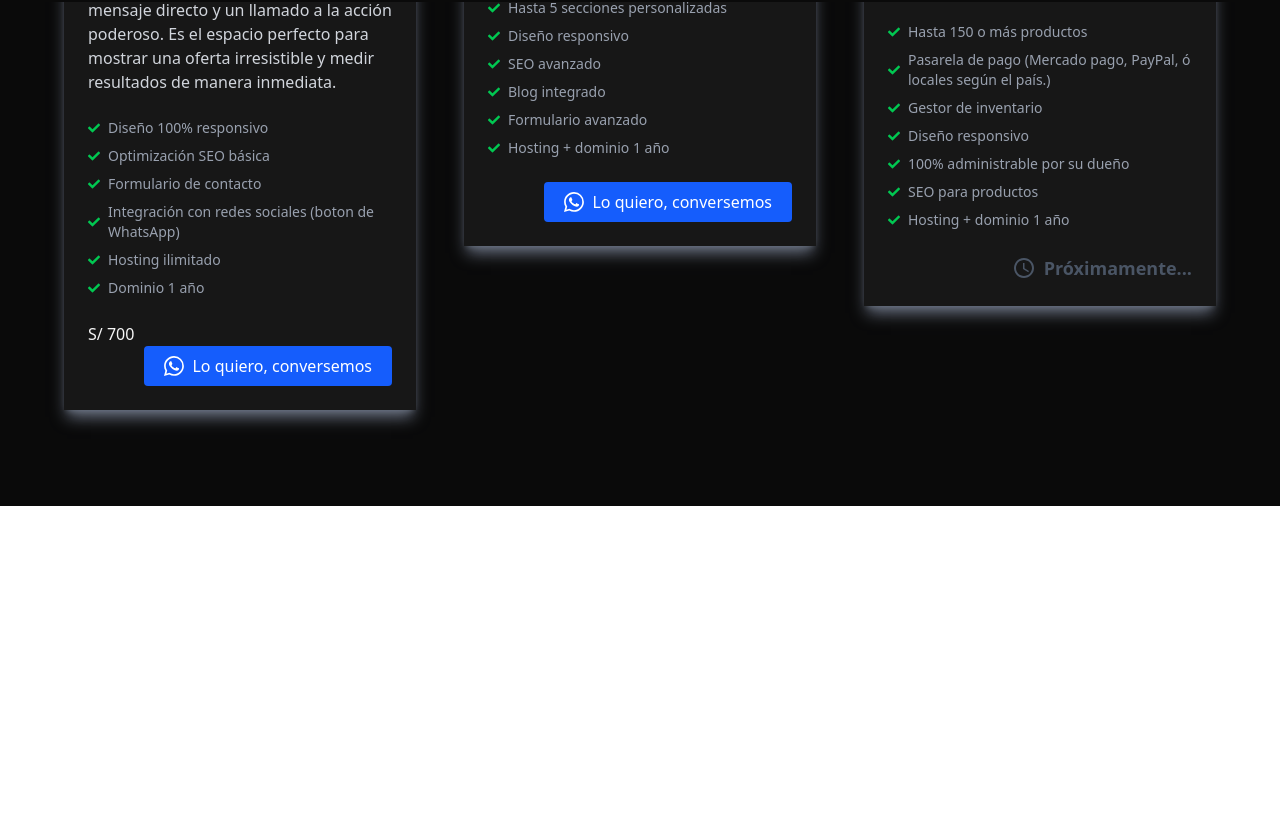
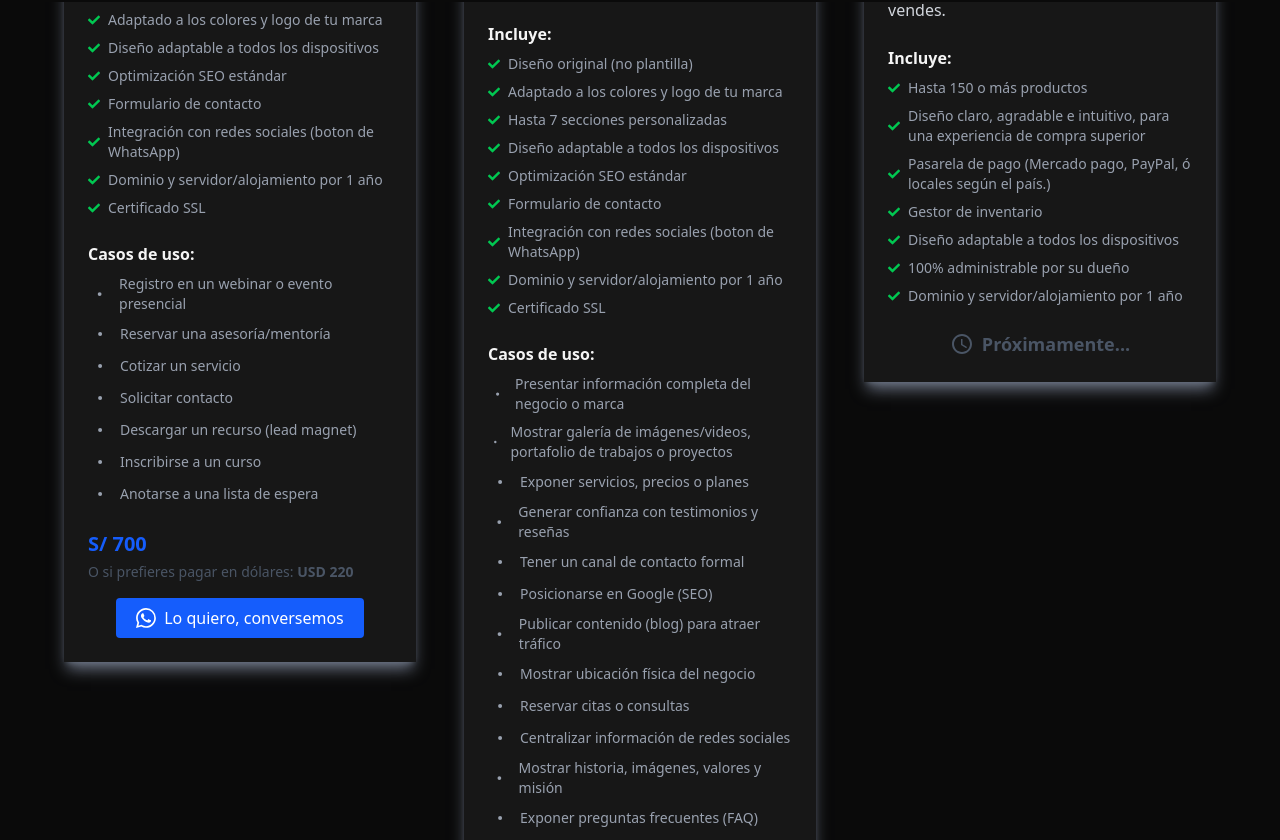
Before and after one commit to Abrahanpiloto/new-portfolio, a React (Vite) app: page /servicios in a window 1280 px wide. Shown: the part 798-1638 px from the top of the page. Before the commit the page ends 1304 px from the top, so only its background shows below. Built offline with nearby package versions, Linux system fonts and the light colour scheme.

Commit message:
arreglo de card price

```diff
--- a/src/components/CardPrice.jsx
+++ b/src/components/CardPrice.jsx
@@ -2,6 +2,7 @@ import React from "react";
 import { FaExternalLinkAlt, FaCheck } from "react-icons/fa";
 import { MdConstruction, MdAccessTime } from "react-icons/md";
 import { BsWhatsapp } from "react-icons/bs";
+import { LuDot } from "react-icons/lu";
 
 const CardPrice = ({
   image,
@@ -10,8 +11,10 @@ const CardPrice = ({
   link,
   ad,
   included = [],
+  useCases = [],
   label,
   price,
+  priceUsd,
 }) => {
   return (
     <div className="bg-white dark:bg-neutral-900 shadow-lg dark:shadow-gray-500 flex flex-col transition-transform hover:scale-[1.02] max-w-md w-full relative">
@@ -41,6 +44,8 @@ const CardPrice = ({
 
           {/* Listado de características */}
           {included.length > 0 && (
+            <>
+              <p className="font-bold mb-2">Incluye:</p>
               <ul className="space-y-2 mb-6">
                 {included.map((item, index) => (
                   <li
@@ -52,9 +57,38 @@ const CardPrice = ({
                   </li>
                 ))}
               </ul>
+            </>
           )}
-          {/* -----Precio ------ */}
-          {price.length > 0 && <p>S/ {price}</p>}
+
+          {/* -------Casos de uso ------ */}
+          {useCases.length > 0 && (
+            <>
+              <p className="font-bold mb-2">Casos de uso:</p>
+              <ul className="space-y-2 mb-6">
+                {useCases.map((item, index) => (
+                  <li
+                    key={index}
+                    className="flex items-center gap-2 text-sm text-gray-600 dark:text-gray-400"
+                  >
+                    <LuDot className="text-2xl" />
+                    <span>{item}</span>
+                  </li>
+                ))}
+              </ul>
+            </>
+          )}
+          {/* -----Precios ------ */}
+          {price && (
+            <p className="text-xl font-bold text-blue-600 flex flex-col gap-1">
+              S/ {price}
+              {priceUsd && (
+                <span className="text-sm text-gray-600 font-medium">
+                  O si prefieres pagar en dólares:{" "}
+                  <span className="font-semibold">USD {priceUsd}</span>
+                </span>
+              )}
+            </p>
+          )}
 
           {ad && (
             <span className="text-xs text-red-600 dark:text-red-400 italic mb-4 flex items-center gap-1">
@@ -63,13 +97,13 @@ const CardPrice = ({
             </span>
           )}
         </div>
-        <div className="flex justify-end">
+        <div className="flex justify-center">
           {link ? (
             <a
               href={link}
               target="_blank"
               rel="noopener noreferrer"
-              className="inline-flex items-center gap-2 bg-blue-600 hover:bg-blue-700 text-white px-5 py-2 rounded-sm transition-colors w-fit"
+              className="inline-flex items-center gap-2 bg-blue-600 hover:bg-blue-700 text-white px-5 py-2 rounded-sm transition-colors w-fit mt-4"
             >
               <BsWhatsapp className="text-xl" />
               Lo quiero, conversemos
--- a/src/components/Services.jsx
+++ b/src/components/Services.jsx
@@ -7,33 +7,68 @@ const Services = () => {
     {
       title: "",
       description:
-        "Su objetivo: convertir visitas en clientes. Sin distracciones, guía al usuario hacia una acción clara como comprar, registrarse o agendar. Es ideal para campañas de marketing (Facebook, Instagram o Tiktok), lanzamientos o promociones, porque convierte cada clic en una oportunidad real. A diferencia de un sitio web completo, la landing concentra toda la atención en un mensaje directo y un llamado a la acción poderoso. Es el espacio perfecto para mostrar una oferta irresistible y medir resultados de manera inmediata.",
+        "Página única diseñada estratégicamente para destacar una oferta específica y guiar al visitante hacia una acción clave, como comprar o dejar sus datos. Ideal para campañas, lanzamientos y captar nuevos clientes de forma rápida y efectiva.",
       included: [
-        "Diseño 100% responsivo",
-        "Optimización SEO básica",
+        "Diseño original (no plantilla)",
+        "Adaptado a los colores y logo de tu marca",
+        "Diseño adaptable a todos los dispositivos",
+        "Optimización SEO estándar",
         "Formulario de contacto",
         "Integración con redes sociales (boton de WhatsApp)",
-        "Hosting ilimitado",
-        "Dominio 1 año",
+        "Dominio y servidor/alojamiento por 1 año",
+        "Certificado SSL",
+      ],
+      useCases: [
+        "Registro en un webinar o evento presencial",
+        "Reservar una asesoría/mentoría",
+        "Cotizar un servicio",
+        "Solicitar contacto",
+        "Descargar un recurso (lead magnet)",
+        "Inscribirse a un curso",
+        "Anotarse a una lista de espera",
       ],
       price: "700",
+      priceUsd: "220",
       image: "/infolanding.jpg",
       label: "Landing page",
       link: "https://wa.me/51916058633?text=Hola%20Abrahan,%20quiero%20impulsar%20mi%20negocio%20",
     },
     {
       title: "",
+
       description:
-        "Imagina que un cliente escucha hablar de ti y te busca en internet. Si no encuentra nada sólido y consistente, la confianza se rompe. Pero si llega a tu sitio web, ve tu historia, tus servicios, testimonios y cómo contactarte, sentirá que tu negocio es real y confiable. Un sitio web es esa casa digital que abre la puerta a nuevas oportunidades.",
+        "Imagina que un cliente escucha hablar de ti y te busca en internet. Si no encuentra nada sólido y consistente, la confianza se rompe. Pero si llega a tu sitio web, ve tu historia, tus servicios, testimonios, tus valores y cómo contactarte, sentirá que tu negocio es real y confiable. Un sitio web es esa casa digital que abre la puerta a nuevas oportunidades.",
+
       included: [
-        "Hasta 5 secciones personalizadas",
-        "Diseño responsivo",
-        "SEO avanzado",
-        "Blog integrado",
-        "Formulario avanzado",
-        "Hosting + dominio 1 año",
+        "Diseño original (no plantilla)",
+        "Adaptado a los colores y logo de tu marca",
+        "Hasta 7 secciones personalizadas",
+        "Diseño adaptable a todos los dispositivos",
+        "Optimización SEO estándar",
+        "Formulario de contacto",
+        "Integración con redes sociales (boton de WhatsApp)",
+        "Dominio y servidor/alojamiento por 1 año",
+        "Certificado SSL",
       ],
-      price: "",
+
+      useCases: [
+        "Presentar información completa del negocio o marca",
+        "Mostrar galería de imágenes/videos, portafolio de trabajos o proyectos",
+        "Exponer servicios, precios o planes",
+        "Generar confianza con testimonios y reseñas",
+        "Tener un canal de contacto formal",
+        "Posicionarse en Google (SEO)",
+        "Publicar contenido (blog) para atraer tráfico",
+        "Mostrar ubicación física del negocio",
+        "Reservar citas o consultas",
+        "Centralizar información de redes sociales",
+        "Mostrar historia, imágenes, valores y misión",
+        "Exponer preguntas frecuentes (FAQ)",
+        "Fortalecer branding e imagen profesional",
+      ],
+
+      price: "1400",
+      priceUsd: "420",
       image: "/service-sitio-web.jpg",
       label: "Sitio web",
       link: "https://wa.me/51916058633?text=Hola%20Abrahan,%20quiero%20impulsar%20mi%20negocio%20",
@@ -41,17 +76,18 @@ const Services = () => {
     {
       title: "",
       description:
-        "Piensa en la última vez que alguien quiso comprarte fuera de horario. Con un ecommerce, esa venta no se pierde porque tu tienda sigue funcionando aunque tú duermas. Es como tener un local abierto las 24 horas, sin gastos de alquiler extra, listo para atender a cualquier cliente desde cualquier lugar. Con un ecommerce puedes mostrar en detalle todo lo que vendes.",
+        "Piensa en la última vez que alguien quiso comprarte fuera de horario. Con un ecommerce, esa venta no se pierde porque tu tienda sigue funcionando aunque tú duermas. Es como tener un local abierto las 24 horas todo el año, sin gastos de alquiler extra, listo para atender a cualquier cliente desde cualquier lugar. Con un ecommerce puedes mostrar en detalle todo lo que vendes.",
       included: [
         "Hasta 150 o más productos",
+        "Diseño claro, agradable e intuitivo, para una experiencia de compra superior",
         "Pasarela de pago (Mercado pago, PayPal, ó locales según el país.)",
         "Gestor de inventario",
-        "Diseño responsivo",
+        "Diseño adaptable a todos los dispositivos",
         "100% administrable por su dueño",
-        "SEO para productos",
-        "Hosting + dominio 1 año",
+        "Dominio y servidor/alojamiento por 1 año",
       ],
       price: "",
+      priceUsd: "",
       note: "proximamente",
       image: "/ecommerce.jpg",
       label: "Ecommerce (tienda virtual)",
@@ -76,11 +112,13 @@ const Services = () => {
                   title={service.title}
                   description={service.description}
                   included={service.included}
+                  useCases={service.useCases}
                   link={service.link}
                   code={service.code}
                   ad={service.ad}
                   label={service.label}
                   price={service.price}
+                  priceUsd={service.priceUsd}
                 />
               </div>
             </React.Fragment>
```
Lines whose indentation alone changed are shown as unchanged.
